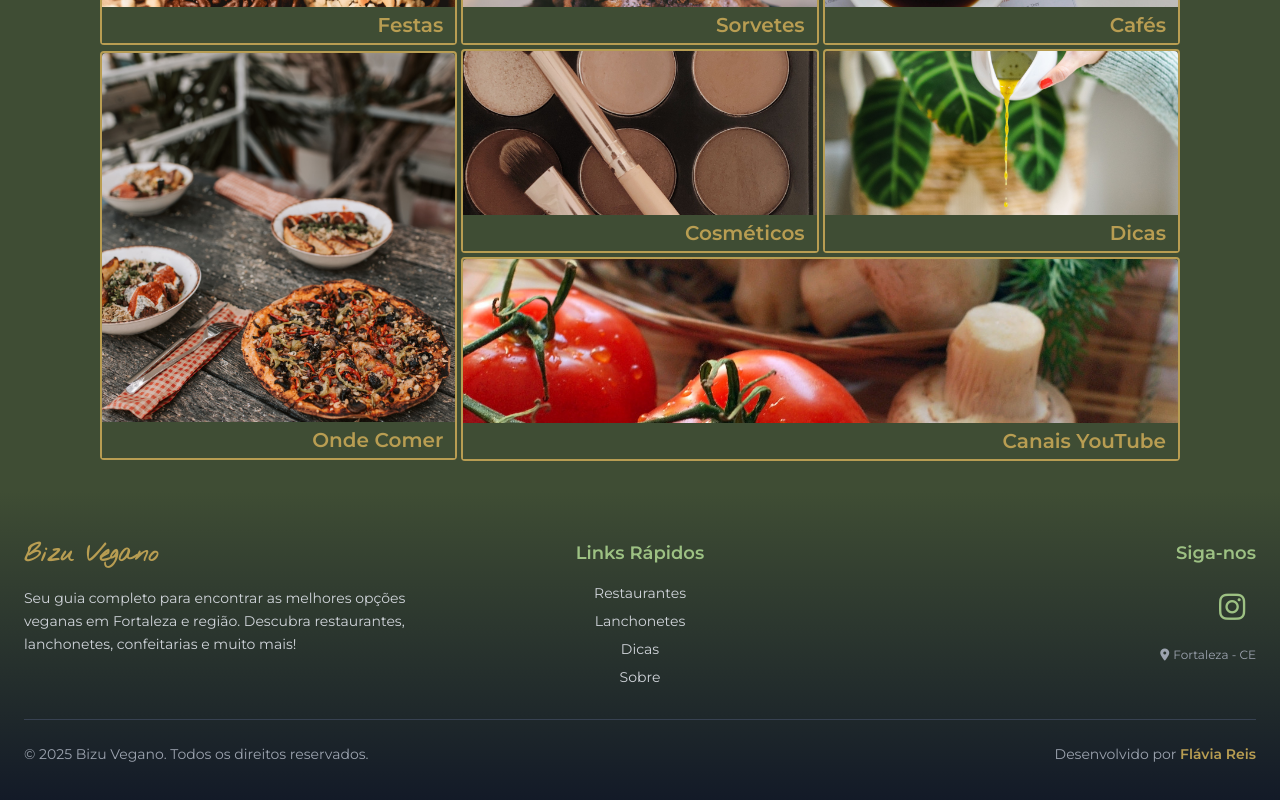
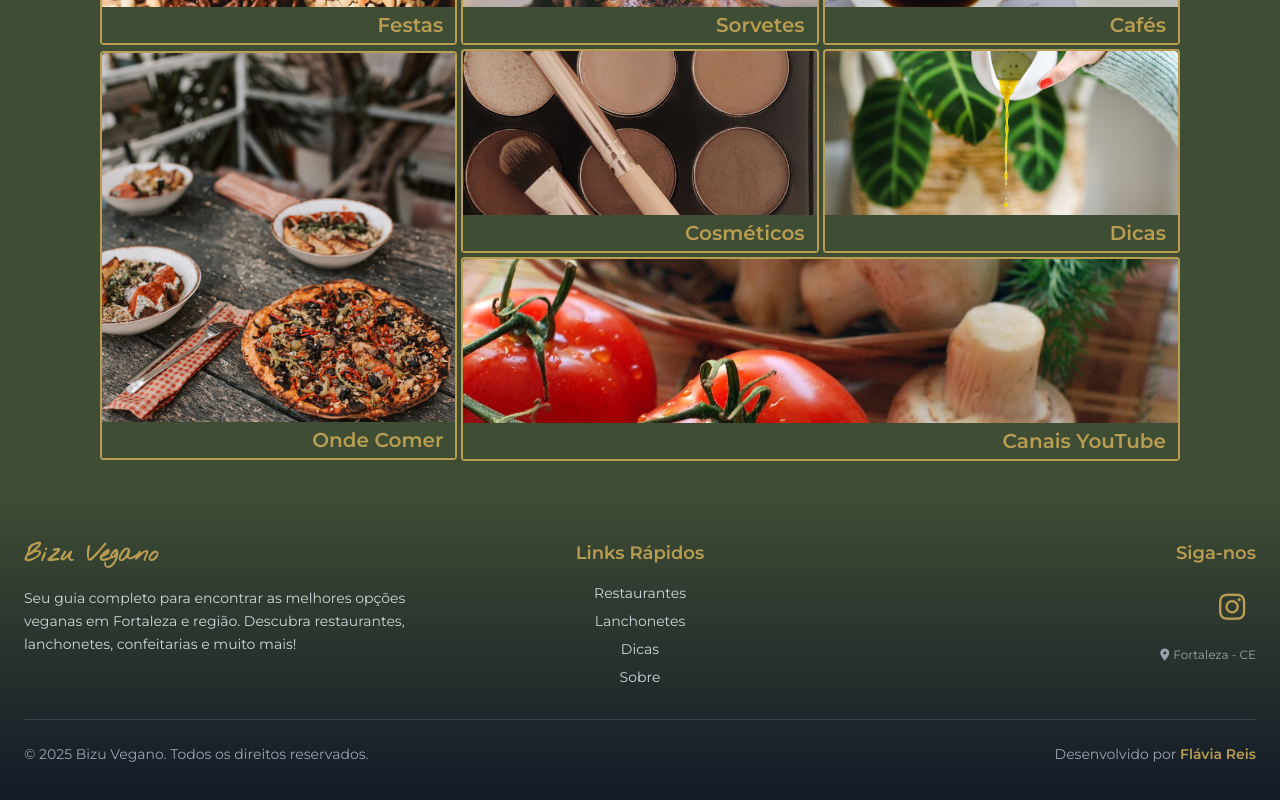
Before and after one commit to flaviare1s/bizu-vegano, a React (Vite) app: page / in a window 1280 px wide. Shown: the part 695-1495 px from the top of the page. Built offline with nearby package versions, Linux system fonts and the light colour scheme; no server answers.

Commit message:
Ajusta estilo do footer

```diff
--- a/src/components/Footer.jsx
+++ b/src/components/Footer.jsx
@@ -12,7 +12,7 @@ export const Footer = () => {
           </div>
 
           <div className="text-center">
-            <h4 className="text-lg font-semibold mb-4 text-verde-salvia">Links Rápidos</h4>
+            <h4 className="text-lg font-semibold mb-4 text-logo">Links Rápidos</h4>
             <nav className="flex flex-col gap-2">
               <a href="/restaurantes" className="text-sm text-gray-300 hover:text-logo transition-colors">Restaurantes</a>
               <a href="/lanchonetes" className="text-sm text-gray-300 hover:text-logo transition-colors">Lanchonetes</a>
@@ -22,7 +22,7 @@ export const Footer = () => {
           </div>
 
           <div className="text-center md:text-right">
-            <h4 className="text-lg font-semibold mb-4 text-verde-salvia">Siga-nos</h4>
+            <h4 className="text-lg font-semibold mb-4 text-logo">Siga-nos</h4>
             <div className="flex justify-center md:justify-end gap-4 mb-4">
               <a
                 href="https://www.instagram.com/bizu_vegano_fortaleza?igsh=MWxhdXpkdHJybTlxeA=="
@@ -31,7 +31,7 @@ export const Footer = () => {
                 className="w-12 h-12 flex items-center justify-center"
                 aria-label="Instagram do Bizu Vegano"
               >
-                <i className="fa-brands fa-instagram text-verde-salvia hover:text-logo text-3xl"></i>
+                <i className="fa-brands fa-instagram text-logo hover:text-4xl text-3xl"></i>
               </a>
             </div>
             <p className="text-xs text-gray-400">
@@ -48,7 +48,7 @@ export const Footer = () => {
             <p>
               Desenvolvido por{' '}
               <a
-                className="font-semibold text-logo hover:text-verde-salvia transition-colors"
+                className="font-semibold text-logo hover:text-logo transition-colors"
                 href="https://mail.google.com/mail/?view=cm&fs=1&to=flaviarster@gmail.com"
                 target="_blank"
                 rel="noopener noreferrer"
```
